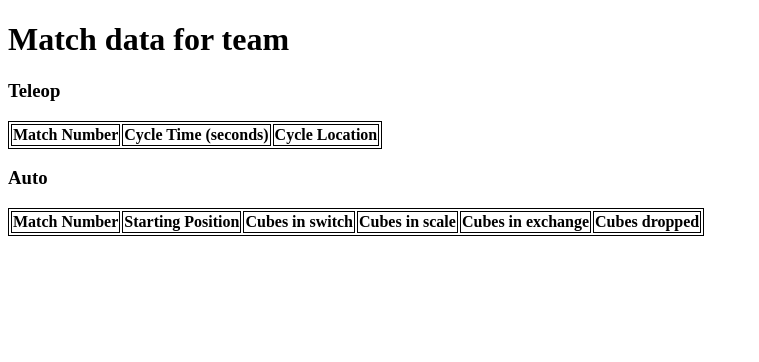
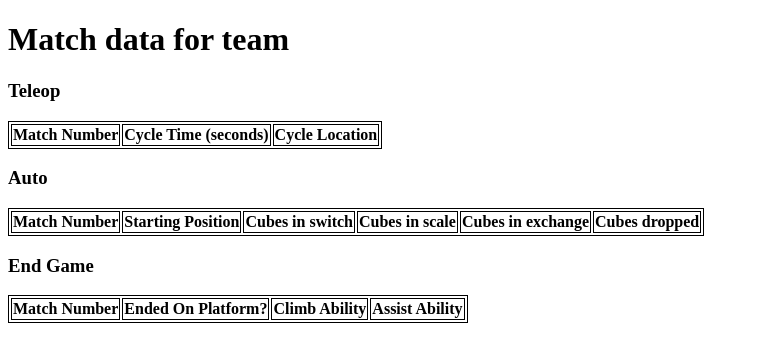
Before and after one commit to FRC-Team-1710/scouting-2018, a Django app: page /scout/team/44/ in a window 1280 px wide. Shown: the top 362 px of the page, without its empty margins (0-759 px from the left). Run offline with Django 3.2, Linux system fonts and the light colour scheme; a user stored in the database is signed in; data comes from the database, SQL or seed files in the repository; both versions use the stored data as it was after the commit; lists and menus that the app fills with data are empty.

Commit message:
set up to scout end game and then display that data in the team lookup

```diff
--- a/scouting2018/scoutapp2018/admin.py
+++ b/scouting2018/scoutapp2018/admin.py
@@ -2,8 +2,9 @@
 from __future__ import unicode_literals
 
 from django.contrib import admin
-from .models import CycleTime, Match, Auto
+from .models import CycleTime, Match, Auto, EndGame
 
 admin.site.register(CycleTime)
 admin.site.register(Match)
 admin.site.register(Auto)
+admin.site.register(EndGame)
--- a/scouting2018/scoutapp2018/forms.py
+++ b/scouting2018/scoutapp2018/forms.py
@@ -10,6 +10,11 @@ class AutoForm(forms.Form):
     cubes_in_scale = forms.IntegerField(help_text= "Cubes in scale")
     cubes_in_vault = forms.IntegerField(help_text= "Cubes in vault")
     cubes_dropped = forms.IntegerField(help_text= "Cubes dropped")
+
+class EndGameForm(forms.Form):
+    on_platform = forms.BooleanField(help_text="Are they on the platform?")
+    climb_success = forms.CharField(help_text="rate their success in climbing", max_length=1000, widget=forms.Select(choices=CLIMB_SUCCESS))
+    assist = forms.CharField(help_text="rate their ability to assist", max_length=1000, widget=forms.Select(choices=ASSIST))
 
 class MatchEntryForm(forms.Form):
     match_number = forms.IntegerField()
--- a/scouting2018/scoutapp2018/templates/scoutapp2018/team.html
+++ b/scouting2018/scoutapp2018/templates/scoutapp2018/team.html
@@ -44,5 +44,23 @@
       {% endfor %}
     </table>
 
+    <h3>End Game</h3>
+    <table>
+      <tr>
+        <th>Match Number</th>
+        <th>Ended On Platform?</th>
+        <th>Climb Ability</th>
+        <th>Assist Ability</th>
+      </tr>
+      {% for end_game in end_games %}
+        <tr>
+          <td>{{end_game.match}}</td>
+          <td>{{end_game.on_platform}}</td>
+          <td>{{end_game.climb_success}}</td>
+          <td>{{end_game.assist}}</td>
+        </tr>
+      {% endfor %}
+    </table>
+
   </body>
 </html>
--- a/scouting2018/scoutapp2018/urls.py
+++ b/scouting2018/scoutapp2018/urls.py
@@ -11,6 +11,7 @@ urlpatterns = [
     url(r'^logout/$', views.logout, name='logout'),
     url(r'^scout_register/$', views.scout_register, name='scout_register'),
     url(r'^scout_teleop/$', views.scout_teleop, name='scout_teleop'),
+    url(r'^scout_end/$', views.scout_end, name='scout_end'),
     url(r'^team_lookup/$', views.team_lookup, name='team_lookup'),
     url(r'^load_match_list/$', views.load_match_list, name='load_match_list'),
     url(r'^team/(?P<team_number>[0-9999]+)/$', views.team, name='team'),
--- a/scouting2018/scoutapp2018/views.py
+++ b/scouting2018/scoutapp2018/views.py
@@ -2,8 +2,8 @@
 from __future__ import unicode_literals
 
 from django.shortcuts import render
-from scoutapp2018.forms import TeleopForm, MatchEntryForm, TeamLookupForm, AutoForm, ScoutRegister, ScoutLogin
-from scoutapp2018.models import CycleTime, Match, Auto
+from scoutapp2018.forms import TeleopForm, MatchEntryForm, TeamLookupForm, AutoForm, ScoutRegister, ScoutLogin, EndGameForm
+from scoutapp2018.models import CycleTime, Match, Auto, EndGame
 from django import forms
 from django.http import HttpResponse, HttpResponseRedirect
 from django.contrib.auth import logout as django_logout
@@ -186,11 +186,29 @@ def scout_teleop(request):
                 new_cycle_time = CycleTime(time = cycle[0], team =request.session.get('team'), match=request.session.get('current_match'), location=cycle[1])
                 new_cycle_time.save()
 
-            return HttpResponseRedirect('/scout/')
+            return HttpResponseRedirect('/scout/scout_end')
     else:
         form = TeleopForm()
 
     return render(request, "scoutapp2018/scout_teleop.html", {'form' : form, 'match_number' : request.session.get('current_match'), 'team' : request.session.get('team')})
+
+@login_required
+def scout_end(request):
+    if request.method == 'POST':
+        form = EndGameForm(request.POST)
+        if form.is_valid():
+            new_end_game = EndGame(match=request.session.get('current_match'),
+                                   team=request.session.get('team'),
+                                   on_platform=form.cleaned_data['on_platform'],
+                                   climb_success=form.cleaned_data['climb_success'],
+                                   assist=form.cleaned_data['assist'])
+            new_end_game.save()
+            return HttpResponseRedirect('/scout/')
+    else:
+        form = EndGameForm()
+
+    context = {'form' : form}
+    return render(request, "scoutapp2018/scout_end.html", context)
 
 #thanks Corey!!!
 def load_match_list(request):
@@ -269,6 +287,7 @@ def team_lookup(request):
 def team(request, team_number):
     cycle_times = CycleTime.objects.filter(team=team_number)
     autos = Auto.objects.filter(team=team_number)
+    end_games = EndGame.objects.filter(team=team_number)
 
-    context = {'times': cycle_times, 'autos' : autos}
+    context = {'times': cycle_times, 'autos' : autos, 'end_games' : end_games}
     return render(request, "scoutapp2018/team.html", context)
--- a/scouting2018/scouting2018/settings.py
+++ b/scouting2018/scouting2018/settings.py
@@ -25,7 +25,7 @@ SECRET_KEY = '3ji02-%8j053sjsmv#pyr*4y4qol!t5lbs3o!18s40f+op3l0_'
 # SECURITY WARNING: don't run with debug turned on in production!
 DEBUG = True
 
-ALLOWED_HOSTS = []
+ALLOWED_HOSTS = [u'73.185.212.215', u'10.0.0.150', u'127.0.0.1']
 
 
 # Application definition
```
Also changed, not shown: scouting2018/scoutapp2018/choices.py (+15 -0 lines), scouting2018/scoutapp2018/models.py (+7 -0 lines), scouting2018/scoutapp2018/templates/scoutapp2018/scout_end.html (added, +16 -0 lines), scouting2018/db.sqlite3, scouting2018/scoutapp2018/migrations/0007_endgame.py (added), 8 other files.
